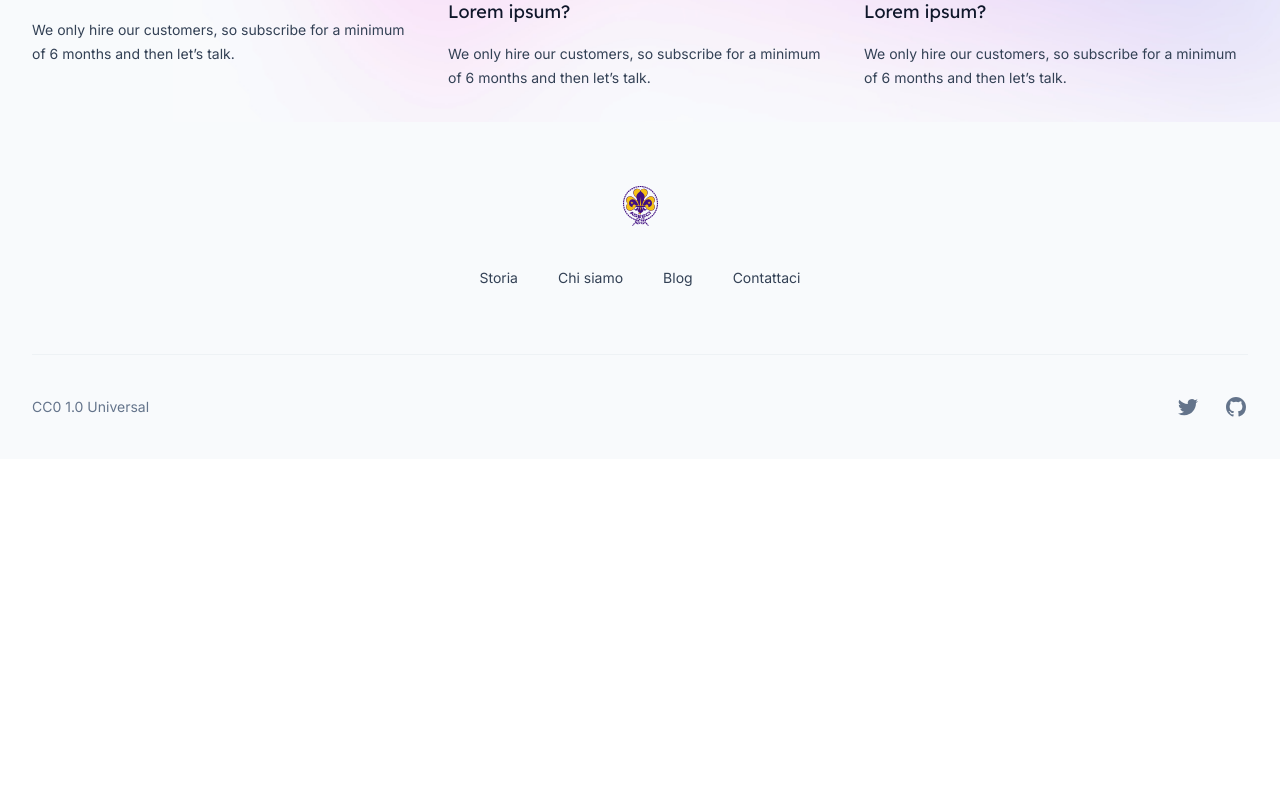
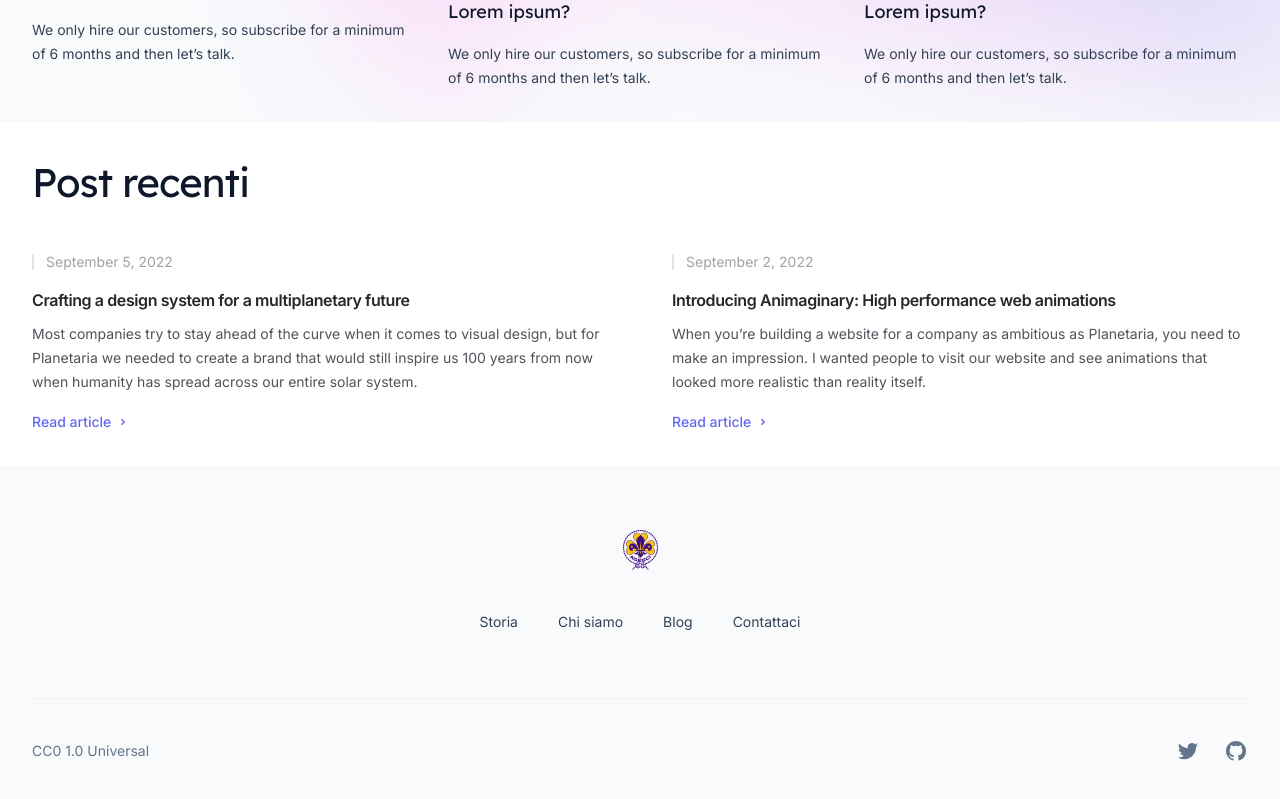
Before and after one commit to lussoluca/alessandriascout, a Next.js app: page / in a window 1280 px wide. Shown: the part 1921-2720 px from the top of the page. Before the commit the page ends 2380 px from the top, so only its background shows below. Built offline with nearby package versions, Linux system fonts and the light colour scheme.

Commit message:
Aggiunge i post recenti sulla home

```diff
--- /dev/null
+++ b/src/components/Posts.jsx
@@ -0,0 +1,86 @@
+import {Container} from '@/components/Container'
+
+export function Posts() {
+    return (
+        <section
+            id="faq"
+            aria-labelledby="faq-title"
+            className="relative overflow-hidden py-4 sm:py-8"
+        >
+            <Container className="relative">
+                <div className="mx-auto max-w-2xl lg:mx-0">
+                    <h2
+                        id="post-title"
+                        className="font-display text-3xl tracking-tight text-slate-900 mb-10 sm:text-4xl"
+                    >
+                        Post recenti
+                    </h2>
+                </div>
+                <div className="grid grid-cols-1 lg:grid-cols-2 gap-16">
+                    <article className="group relative flex flex-col items-start">
+                        <h2 className="text-base font-semibold tracking-tight text-zinc-800 dark:text-zinc-100">
+                            <div
+                                className="absolute -inset-x-4 -inset-y-6 z-0 scale-95 bg-zinc-50 opacity-0 transition group-hover:scale-100 group-hover:opacity-100 dark:bg-zinc-800/50 sm:-inset-x-6 sm:rounded-2xl"></div>
+                            <a href="/articles/crafting-a-design-system-for-a-multiplanetary-future"><span
+                                className="absolute -inset-x-4 -inset-y-6 z-20 sm:-inset-x-6 sm:rounded-2xl"></span><span
+                                className="relative z-10">Crafting a design system for a multiplanetary future</span></a>
+                        </h2>
+                        <time
+                            className="relative z-10 order-first mb-3 flex items-center text-sm text-zinc-400 dark:text-zinc-500 pl-3.5"
+                            dateTime="2022-09-05"><span className="absolute inset-y-0 left-0 flex items-center"
+                                                        aria-hidden="true"><span
+                            className="h-4 w-0.5 rounded-full bg-zinc-200 dark:bg-zinc-500"></span></span>September 5,
+                            2022
+                        </time>
+                        <p className="relative z-10 mt-2 text-sm text-zinc-600 dark:text-zinc-400">Most companies try to
+                            stay
+                            ahead of the curve when it comes to visual design, but for Planetaria we needed to create a
+                            brand
+                            that would still inspire us 100 years from now when humanity has spread across our entire
+                            solar
+                            system.</p>
+                        <div aria-hidden="true"
+                             className="relative z-10 mt-4 flex items-center text-sm font-medium text-indigo-500">Read
+                            article
+                            <svg viewBox="0 0 16 16" fill="none" aria-hidden="true"
+                                 className="ml-1 h-4 w-4 stroke-current">
+                                <path d="M6.75 5.75 9.25 8l-2.5 2.25" strokeWidth="1.5" strokeLinecap="round"
+                                      strokeLinejoin="round"></path>
+                            </svg>
+                        </div>
+                    </article>
+                    <article className="group relative flex flex-col items-start">
+                        <h2 className="text-base font-semibold tracking-tight text-zinc-800 dark:text-zinc-100">
+                            <div
+                                className="absolute -inset-x-4 -inset-y-6 z-0 scale-95 bg-zinc-50 opacity-0 transition group-hover:scale-100 group-hover:opacity-100 dark:bg-zinc-800/50 sm:-inset-x-6 sm:rounded-2xl"></div>
+                            <a href="/articles/introducing-animaginary"><span
+                                className="absolute -inset-x-4 -inset-y-6 z-20 sm:-inset-x-6 sm:rounded-2xl"></span><span
+                                className="relative z-10">Introducing Animaginary: High performance web animations</span></a>
+                        </h2>
+                        <time
+                            className="relative z-10 order-first mb-3 flex items-center text-sm text-zinc-400 dark:text-zinc-500 pl-3.5"
+                            dateTime="2022-09-02"><span className="absolute inset-y-0 left-0 flex items-center"
+                                                        aria-hidden="true"><span
+                            className="h-4 w-0.5 rounded-full bg-zinc-200 dark:bg-zinc-500"></span></span>September 2,
+                            2022
+                        </time>
+                        <p className="relative z-10 mt-2 text-sm text-zinc-600 dark:text-zinc-400">When you’re building
+                            a
+                            website for a company as ambitious as Planetaria, you need to make an impression. I wanted
+                            people to
+                            visit our website and see animations that looked more realistic than reality itself.</p>
+                        <div aria-hidden="true"
+                             className="relative z-10 mt-4 flex items-center text-sm font-medium text-indigo-500">Read
+                            article
+                            <svg viewBox="0 0 16 16" fill="none" aria-hidden="true"
+                                 className="ml-1 h-4 w-4 stroke-current">
+                                <path d="M6.75 5.75 9.25 8l-2.5 2.25" strokeWidth="1.5" strokeLinecap="round"
+                                      strokeLinejoin="round"></path>
+                            </svg>
+                        </div>
+                    </article>
+                </div>
+            </Container>
+        </section>
+    )
+}
--- a/src/pages/index.jsx
+++ b/src/pages/index.jsx
@@ -6,6 +6,7 @@ import {Quote} from '@/components/Quote'
 import {Hero} from '@/components/Hero'
 import {Photos} from '@/components/Photos'
 import {Groups} from '@/components/Groups'
+import {Posts} from '@/components/Posts'
 
 export default function Home() {
     return (
@@ -23,6 +24,7 @@ export default function Home() {
                 <Quote/>
                 <Groups/>
                 <Faqs/>
+                <Posts/>
             </main>
             <Footer/>
         </>
```
Also changed, not shown: 1 other file (tests, documents, lock files or other folders).
